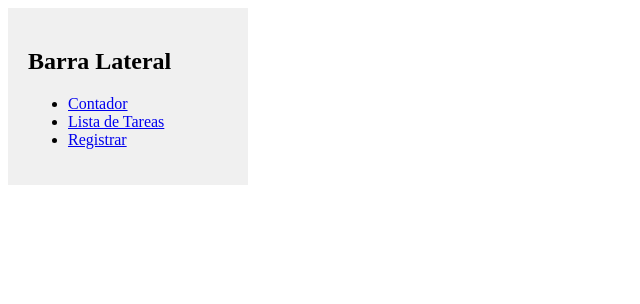
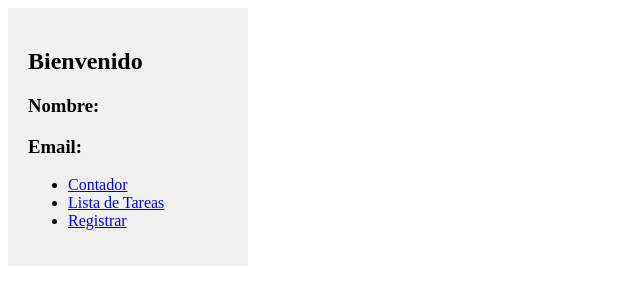
Before and after one commit to Nefta11/vue.js-curso, a Vue app: page / in a window 1280 px wide. Shown: the top 304 px of the page, without its empty margins (0-640 px from the left). Built offline with nearby package versions, Linux system fonts and the light colour scheme.

Commit message:
Actualizar la barra lateral para mostrar el nombre y el email del usuario

```diff
--- a/src/components/AppSidebar.vue
+++ b/src/components/AppSidebar.vue
@@ -1,6 +1,8 @@
 <template>
   <div class="sidebar">
-    <h2>Barra Lateral</h2>
+    <h2>Bienvenido</h2>
+    <h3>Nombre:{{ nombre }}</h3>
+    <h3>Email: {{ email }}</h3>
     <ul>
       <li><router-link to="/Contador">Contador</router-link></li>
       <li><router-link to="/ListaDeTareas">Lista de Tareas</router-link></li>
@@ -9,7 +11,26 @@
   </div>
 </template>
 
-<script setup></script>
+<script setup>
+import { useRegistrarStore } from '../modules/registro/stores/registrarStore'
+import { ref, watch } from 'vue'
+
+const registrarStore = useRegistrarStore()
+const nombre = ref(registrarStore.nombre)
+const email = ref(registrarStore.email)
+watch(
+  () => registrarStore.nombre,
+  (newValue) => {
+    nombre.value = newValue
+  },
+)
+watch(
+  () => registrarStore.email,
+  (newValue) => {
+    email.value = newValue
+  },
+)
+</script>
 
 <style>
 .sidebar {
```
